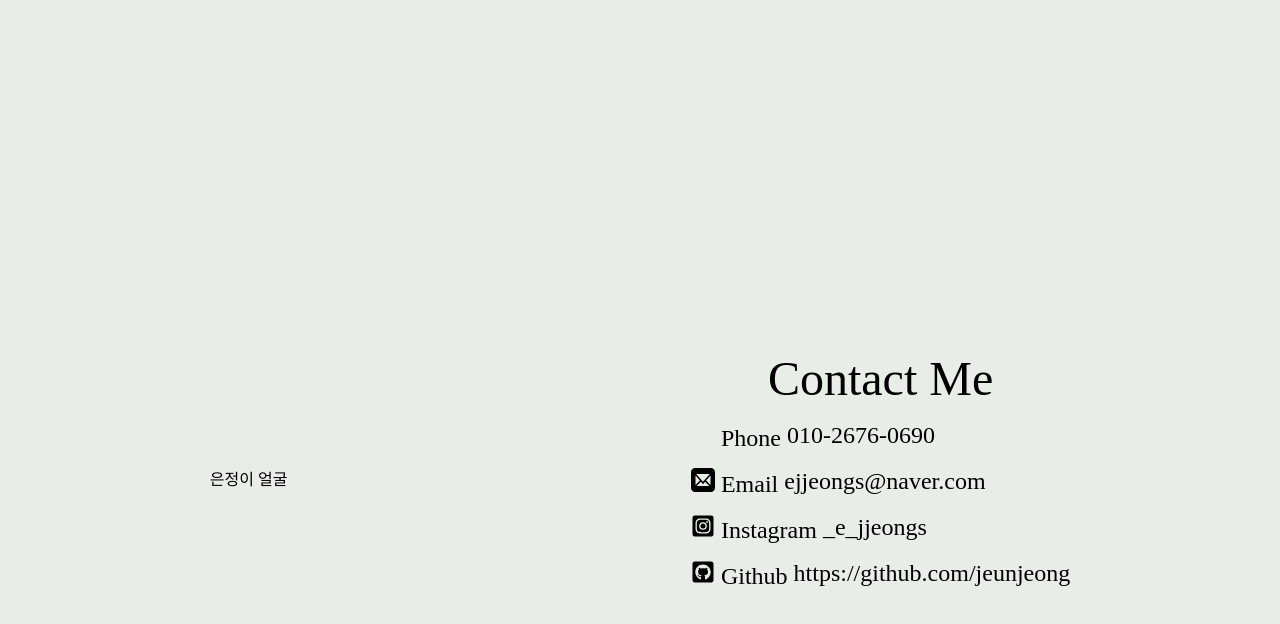
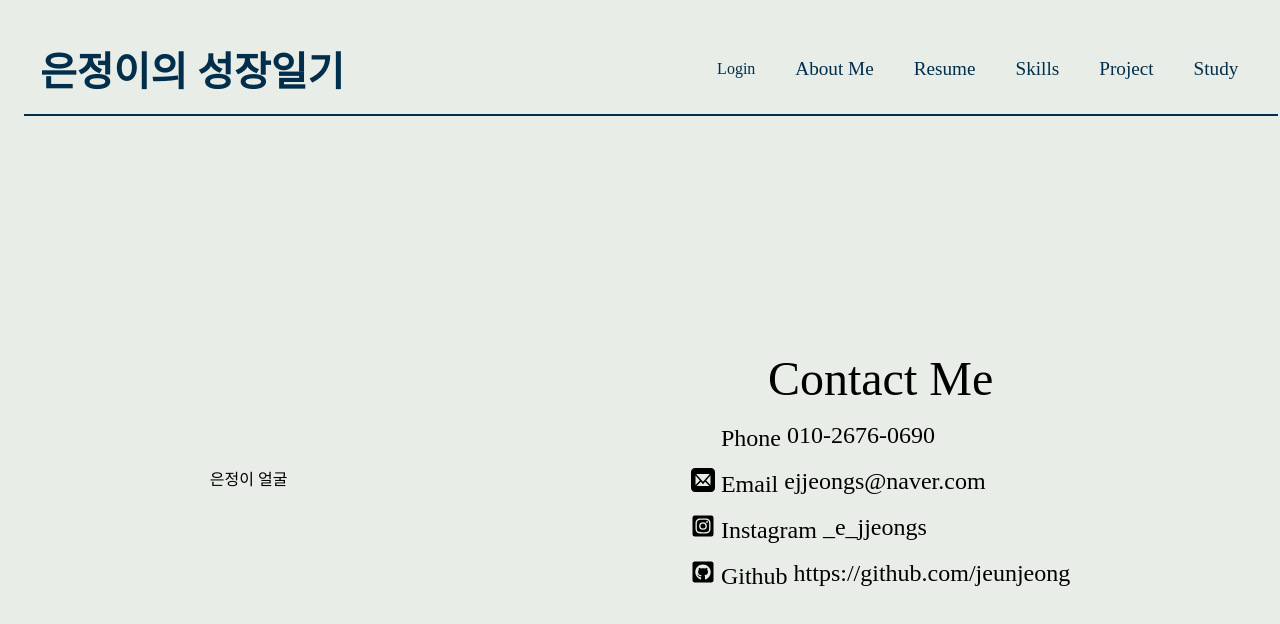
Before and after one commit to jeunjeong/jeunjeong.github.io, a React (Create React App) app: page / in a window 1280 px wide. Shown: the top 624 px of the page. Built offline with nearby package versions, Linux system fonts and the light colour scheme; some icons are missing; the HTML template or start-up script is replaced by a standard one; a web font is replaced by a local one.

Commit message:
✨ feat : Add main routing

```diff
--- a/src/App.tsx
+++ b/src/App.tsx
@@ -1,11 +1,12 @@
 import "./App.css";
 import { Routes, Route } from "react-router-dom";
+import Header from "./TopBar/top_bar";
 import Home from "./Home/Home";
 function App() {
 	return (
 		<div>
 			<Routes>
-				<Route path="/" element={<Home />} />
+				<Route path="/" element={[<Header />, <Home />]} />
 			</Routes>
 		</div>
 	);
```
